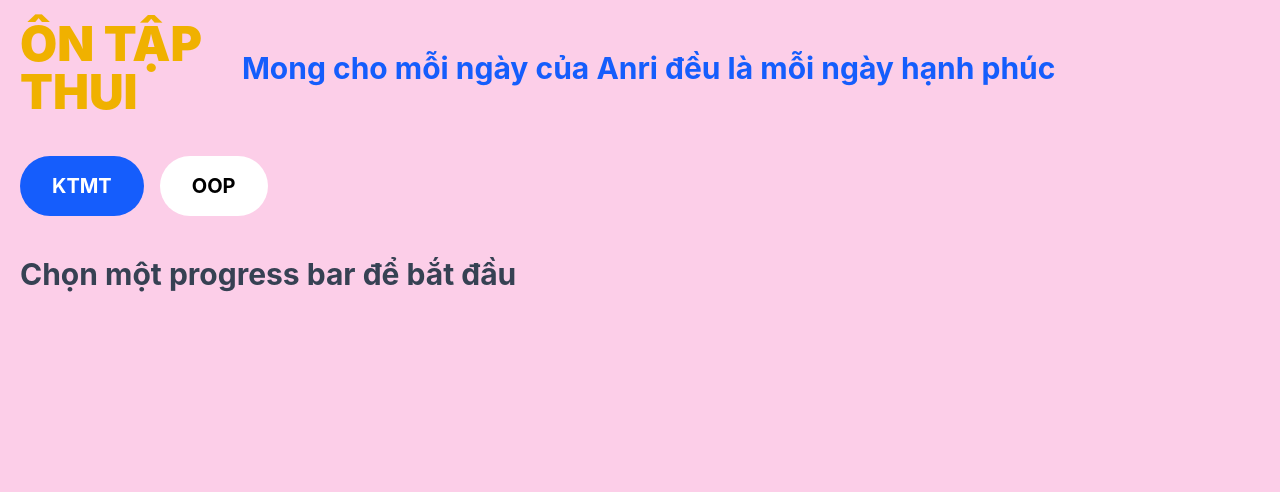
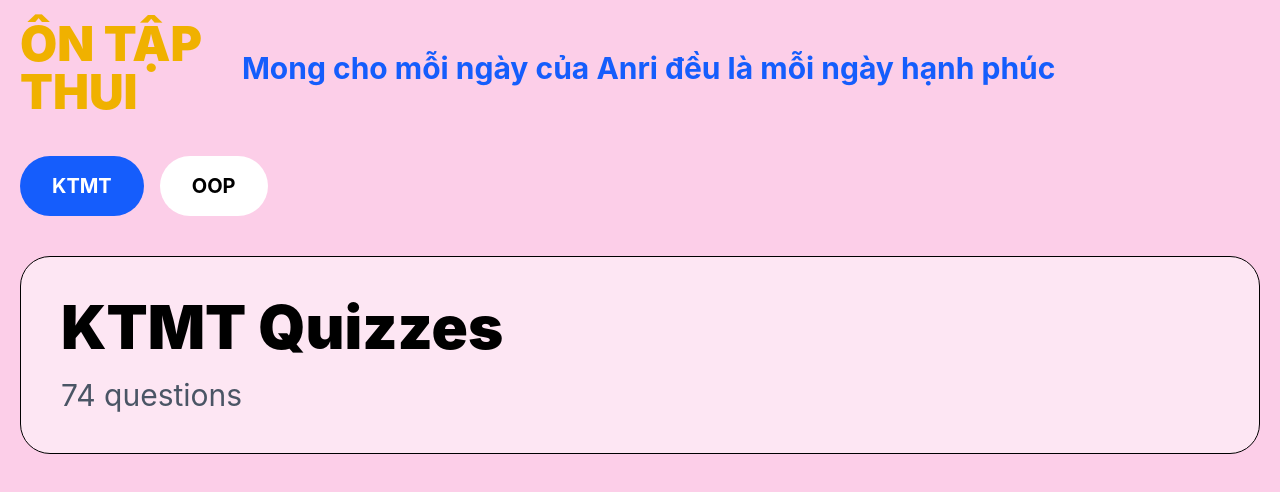
Before and after one commit to binhdangiuu/binanri, a React (Vite) app: page / in a window 1280 px wide. Shown: the top 492 px of the page. Built offline with nearby package versions, Linux system fonts and the light colour scheme.

Commit message:
add new questions

```diff
--- a/src/App.jsx
+++ b/src/App.jsx
@@ -3,7 +3,7 @@ import questions from "./data/questions"
 
 export default function App() {
 
-  const [screen, setScreen] = useState("home")
+  const [screen, setScreen] = useState("subject")
 
   const [currentQuestion, setCurrentQuestion] = useState(0)
   const [selectedAnswer, setSelectedAnswer] = useState(null)
@@ -94,15 +94,6 @@ export default function App() {
         </button>
 
       </div>
-
-      {/* HOME SCREEN */}
-      {screen === "home" && (
-
-        <div className="text-3xl font-bold text-gray-700">
-          Chọn một progress bar để bắt đầu
-        </div>
-
-      )}
 
       {/* SUBJECT SCREEN */}
       {screen === "subject" && (
```
